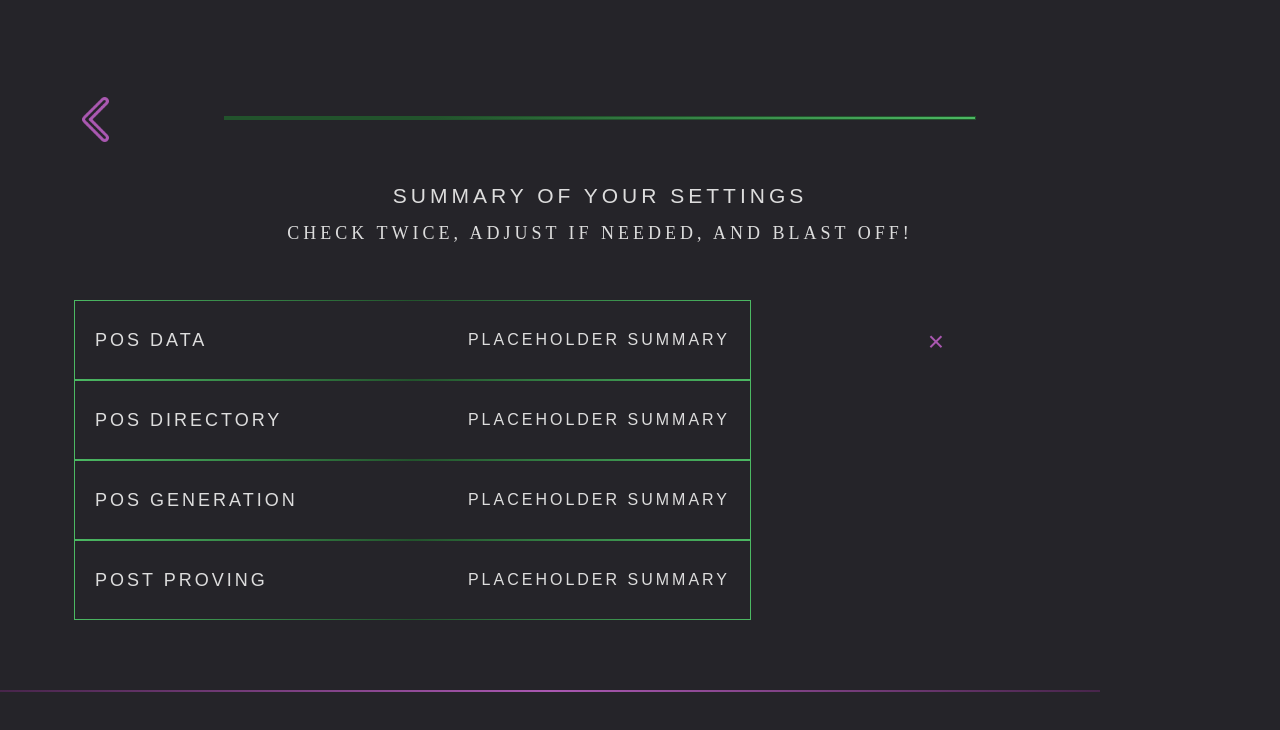
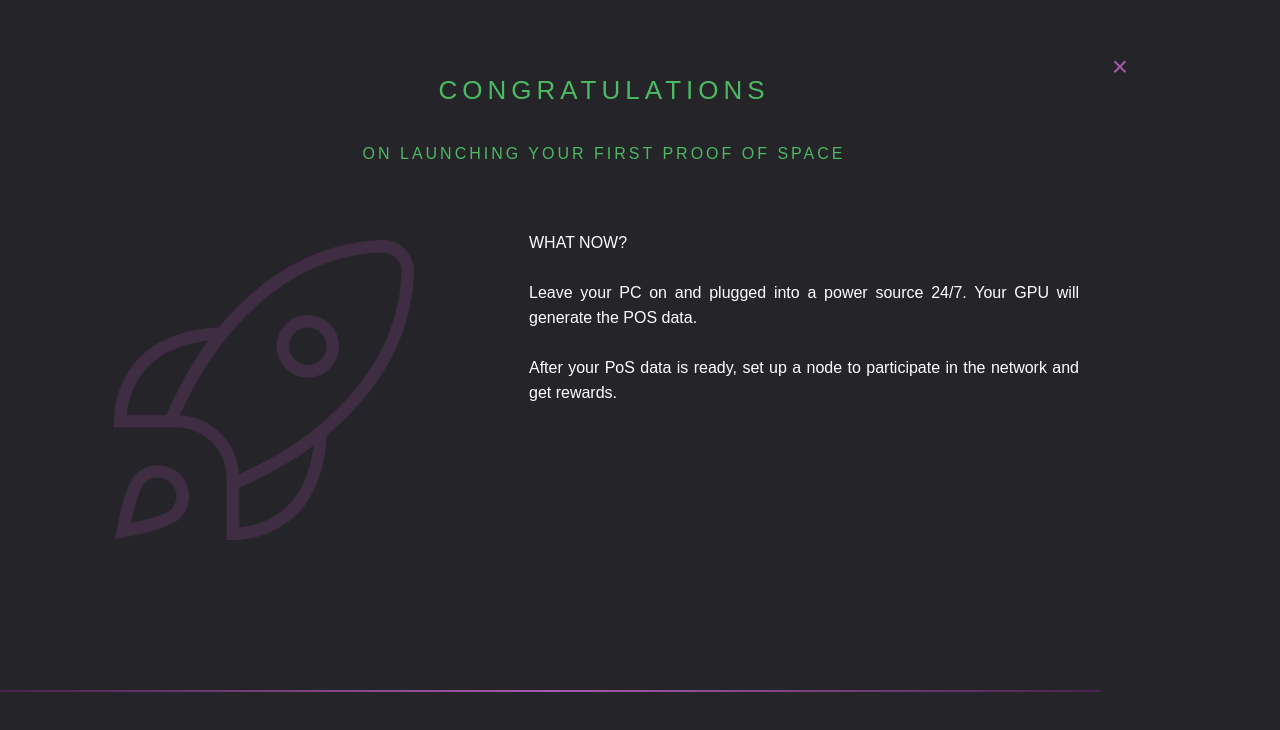
Before and after one commit to spacemeshos/sm-init-app-v2, a React (Create React App) app: page /guided/Summary in a window 1280 px wide. Both pictures are taken after a click on the button 935 px from the left and 497 px from the top of the page. Shown: the top 730 px of the page. Built offline with nearby package versions, Linux system fonts and the light colour scheme.

Commit message:
added confirmation popup

```diff
--- /dev/null
+++ b/src/components/confirmation.tsx
@@ -0,0 +1,126 @@
+import React from "react";
+import styled from "styled-components";
+import Colors from "../styles/colors";
+
+const Backdrop = styled.div`
+  width: 100%;
+  height: 100%;
+  display: flex;
+  justify-content: center;
+  align-items: center;
+  z-index: 999;
+`;
+
+const Wrapper = styled.div`
+  position: fixed;
+  top: 5%;
+  left: 5%;
+  display: flex;
+  flex-direction: column;
+  align-items: center;
+  background-color: ${Colors.background};
+  z-index: 1000;
+  width: 1080px;
+  height: 630px;
+`;
+
+const Header = styled.h1`
+  color: ${Colors.greenLight};
+  text-align: center;
+  font-family: "Source Code Pro", sans-serif;
+  font-size: 26px;
+  margin-top: 40px;
+  font-weight: 200;
+  text-transform: uppercase;
+  letter-spacing: 5px;
+  line-height: 20px;
+`;
+
+const Subheader = styled.h2`
+  color: ${Colors.greenLight};
+  text-align: center;
+  font-family: "Source Code Pro", sans-serif;
+  font-size: 16px;
+  font-weight: 400;
+  text-transform: uppercase;
+  letter-spacing: 3px;
+  line-height: 26px;
+  padding: 10px 75px 10px;
+`;
+
+const Text = styled.div`
+  color: ${Colors.white};
+  padding: 40px 75px;
+  text-align: justify;
+  font-family: "Source Code Pro ExtraLight", sans-serif;
+  font-size: 16px;
+  font-weight: 100;
+  line-height: 25px;
+  white-space: pre-wrap;
+  left: 200px;
+  position: relative;
+  width: 550px;
+`;
+
+const BgImage = styled.img`
+  aspect-ratio: 1;
+  object-fit: contain;
+  width: 300px;
+  position: absolute;
+  left: 20px;
+  top: 200px;
+  left: 50px;
+  opacity: 0.2;
+`;
+
+const CloseButton = styled.button`
+  position: absolute;
+  top: 10px;
+  right: 10px;
+  background: none;
+  border: none;
+  color: ${Colors.purpleLight};
+  cursor: pointer;
+  font-size: 28px;
+`;
+
+type Props = {
+  onClose: () => void;
+  isOpen: boolean;
+  children?: React.ReactNode;
+};
+
+const Confirmation = ({ children, onClose, isOpen }: Props) => {
+  if (!isOpen) return null;
+  const rocket = require("../assets/rocket.png");
+
+  return (
+    <Backdrop onClick={onClose}>
+      <Wrapper onClick={(e) => e.stopPropagation()}>
+        <CloseButton onClick={onClose}>&times;</CloseButton>
+        <Header>Congratulations </Header>
+        <Subheader>on launching your first proof of space</Subheader>
+        <BgImage src={rocket} />
+        <Text>
+          {
+            <>
+              WHAT NOW?
+              <br />
+              <br />
+              Leave your PC on and plugged into a power source 24/7.
+              Your GPU will generate the POS data.
+              <br />
+              <br />
+              After your PoS data is ready, set up a node to participate in
+              the network and get rewards.
+              <br />
+              <br />
+            </> //TODO more explanation to be added
+          }
+        </Text>
+      </Wrapper>
+    </Backdrop>
+  );
+};
+
+export default Confirmation;
--- a/src/pages/GuidedCreate/Summary.tsx
+++ b/src/pages/GuidedCreate/Summary.tsx
@@ -4,6 +4,7 @@ import { BackButton, IconButton } from "../../components/button";
 import { Subheader, Title } from "../../components/titles";
 import ProgressBar from "../../components/progress";
 import Frame from "../../components/frames";
+import Confirmation from "../../components/confirmation";
 
 const NavProgress = styled.div`
   width: 1200px;
@@ -80,6 +81,7 @@ const Summary: React.FC = () => {
           buttonTop={40}
           buttonLeft={45}
           size={150}
+          modalComponent={Confirmation}
         />
       </ContainerStart>
     </>
```
